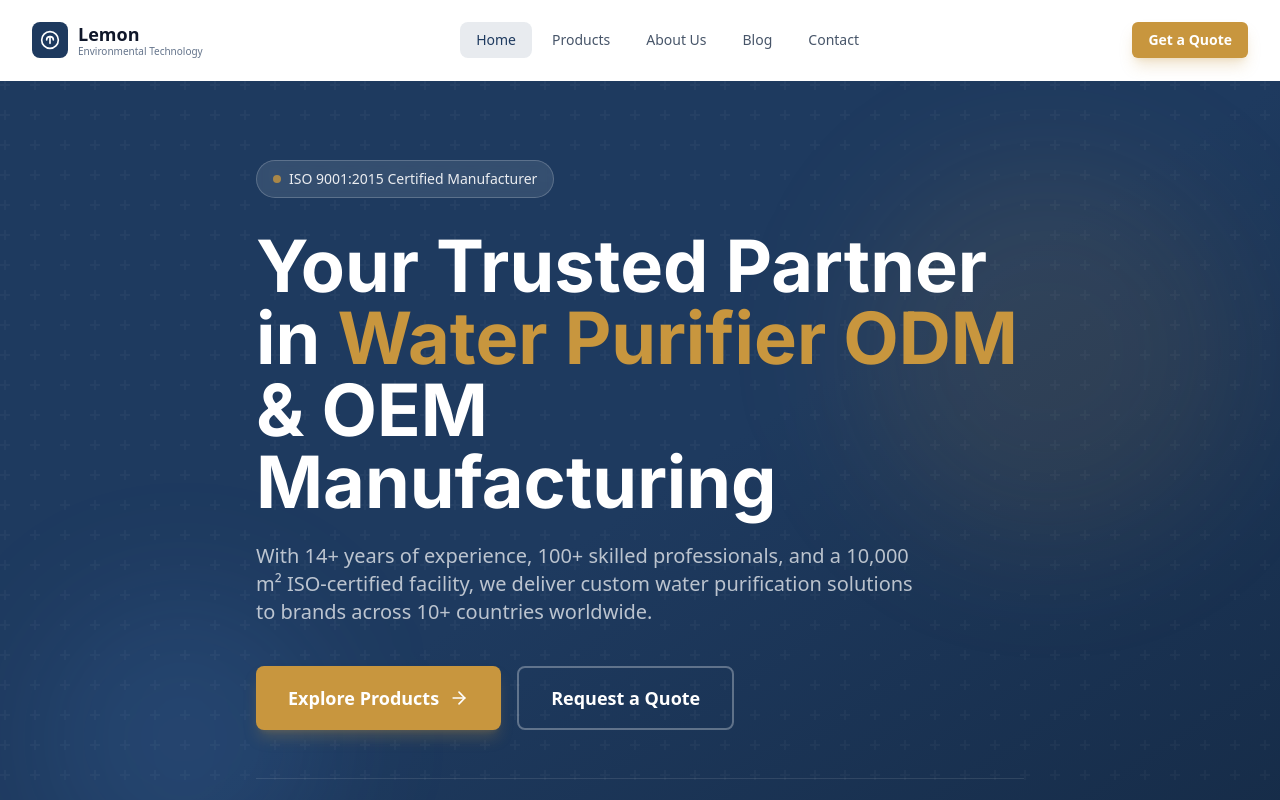
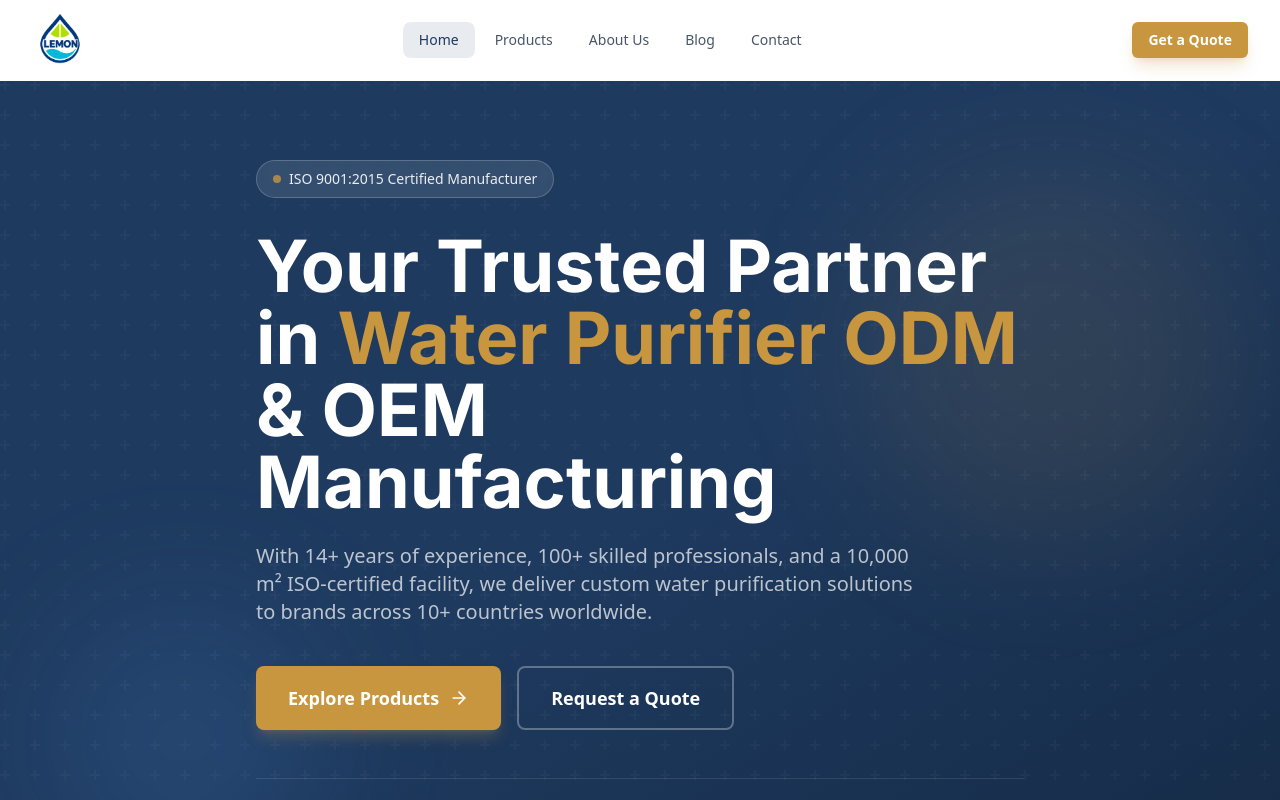
Before and after one commit to jachochou-sketch/lemon-website, a Next.js app: page / in a window 1280 px wide. Shown: the top 800 px of the page. Built offline with nearby package versions, Linux system fonts and the light colour scheme.

Commit message:
Apply new Lemon logo across site

```diff
--- a/src/app/layout.tsx
+++ b/src/app/layout.tsx
@@ -28,6 +28,10 @@ export const metadata: Metadata = {
     'private label water purifier',
   ],
   robots: { index: true, follow: true },
+  icons: {
+    icon: '/images/brand/lemon-logo-concept-v2-transparent.png',
+    apple: '/images/brand/lemon-logo-concept-v2-transparent.png',
+  },
   openGraph: {
     type: 'website',
     locale: 'en_US',
--- a/src/components/layout/Footer.tsx
+++ b/src/components/layout/Footer.tsx
@@ -1,6 +1,6 @@
+import Image from 'next/image';
 import Link from 'next/link';
 import {
-  Factory,
   Mail,
   Phone,
   MapPin,
@@ -21,17 +21,15 @@ export default function Footer() {
         <div className="grid grid-cols-1 md:grid-cols-2 lg:grid-cols-4 gap-10 mb-12">
           {/* Company Info */}
           <div>
-            <Link href="/" className="flex items-center gap-2.5 mb-4">
-              <div className="w-9 h-9 bg-accent rounded-lg flex items-center justify-center">
-                <svg className="w-5 h-5 text-white" viewBox="0 0 24 24" fill="none" stroke="currentColor" strokeWidth="2">
-                  <path d="M12 2C6.5 2 2 6.5 2 12s4.5 10 10 10 10-4.5 10-10S17.5 2 12 2z" />
-                  <path d="M8 12c0-2.5 2-4 4-4s4 1.5 4 4" strokeLinecap="round" />
-                </svg>
-              </div>
-              <div>
-                <span className="text-lg font-bold text-white">
-                  Lemon
-                </span>
+            <Link href="/" className="inline-flex mb-4" aria-label="Lemon Environmental Technology home">
+              <div className="w-16 h-16 rounded-xl bg-white p-1.5 shadow-sm">
+                <Image
+                  src="/images/brand/lemon-logo-concept-v2-transparent.png"
+                  alt="Lemon Environmental Technology"
+                  width={1309}
+                  height={1201}
+                  className="w-full h-full object-contain"
+                />
               </div>
             </Link>
             <p className="text-sm leading-relaxed text-slate-400 mb-4">
--- a/src/components/layout/Header.tsx
+++ b/src/components/layout/Header.tsx
@@ -1,9 +1,10 @@
 'use client';
 
 import { useState, useEffect } from 'react';
+import Image from 'next/image';
 import Link from 'next/link';
 import { usePathname } from 'next/navigation';
-import { Menu, Factory } from 'lucide-react';
+import { Menu } from 'lucide-react';
 import { cn } from '@/lib/utils';
 import { navLinks } from '@/data/navigation';
 import Container from '@/components/ui/Container';
@@ -36,22 +37,15 @@ export default function Header() {
         <Container>
           <div className="flex items-center justify-between h-16 lg:h-20">
             {/* Logo */}
-            <Link href="/" className="flex items-center gap-2.5 group">
-              <div className="w-9 h-9 bg-primary rounded-lg flex items-center justify-center group-hover:bg-primary-light transition-colors">
-                <svg className="w-5 h-5 text-white" viewBox="0 0 24 24" fill="none" stroke="currentColor" strokeWidth="2">
-                  <path d="M12 2C6.5 2 2 6.5 2 12s4.5 10 10 10 10-4.5 10-10S17.5 2 12 2z" />
-                  <path d="M8 12c0-2.5 2-4 4-4s4 1.5 4 4" strokeLinecap="round" />
-                  <path d="M12 8v8" strokeLinecap="round" />
-                </svg>
-              </div>
-              <div>
-                <span className="text-lg font-bold text-slate-900 leading-tight block">
-                  Lemon
-                </span>
-                <span className="text-[10px] text-slate-500 leading-tight hidden sm:block">
-                  Environmental Technology
-                </span>
-              </div>
+            <Link href="/" className="flex items-center group" aria-label="Lemon Environmental Technology home">
+              <Image
+                src="/images/brand/lemon-logo-concept-v2-transparent.png"
+                alt="Lemon Environmental Technology"
+                width={1309}
+                height={1201}
+                priority
+                className="w-12 h-12 lg:w-14 lg:h-14 object-contain transition-transform duration-200 group-hover:scale-105"
+              />
             </Link>
 
             {/* Desktop Nav */}
--- a/src/components/layout/MobileMenu.tsx
+++ b/src/components/layout/MobileMenu.tsx
@@ -1,6 +1,7 @@
 'use client';
 
 import { useEffect, useCallback } from 'react';
+import Image from 'next/image';
 import Link from 'next/link';
 import { usePathname } from 'next/navigation';
 import { X } from 'lucide-react';
@@ -70,7 +71,15 @@ export default function MobileMenu({ isOpen, onClose, navLinks }: MobileMenuProp
         aria-label="Mobile navigation"
       >
         <div className="flex items-center justify-between p-4 border-b border-slate-200">
-          <span className="font-bold text-lg text-primary">Lemon</span>
+          <Link href="/" aria-label="Lemon Environmental Technology home">
+            <Image
+              src="/images/brand/lemon-logo-concept-v2-transparent.png"
+              alt="Lemon Environmental Technology"
+              width={1309}
+              height={1201}
+              className="w-11 h-11 object-contain"
+            />
+          </Link>
           <button
             onClick={onClose}
             className="p-2 rounded-lg hover:bg-slate-100 transition-colors"
```
Also changed, not shown: public/images/brand/lemon-logo-concept-v2-transparent.png (added).
